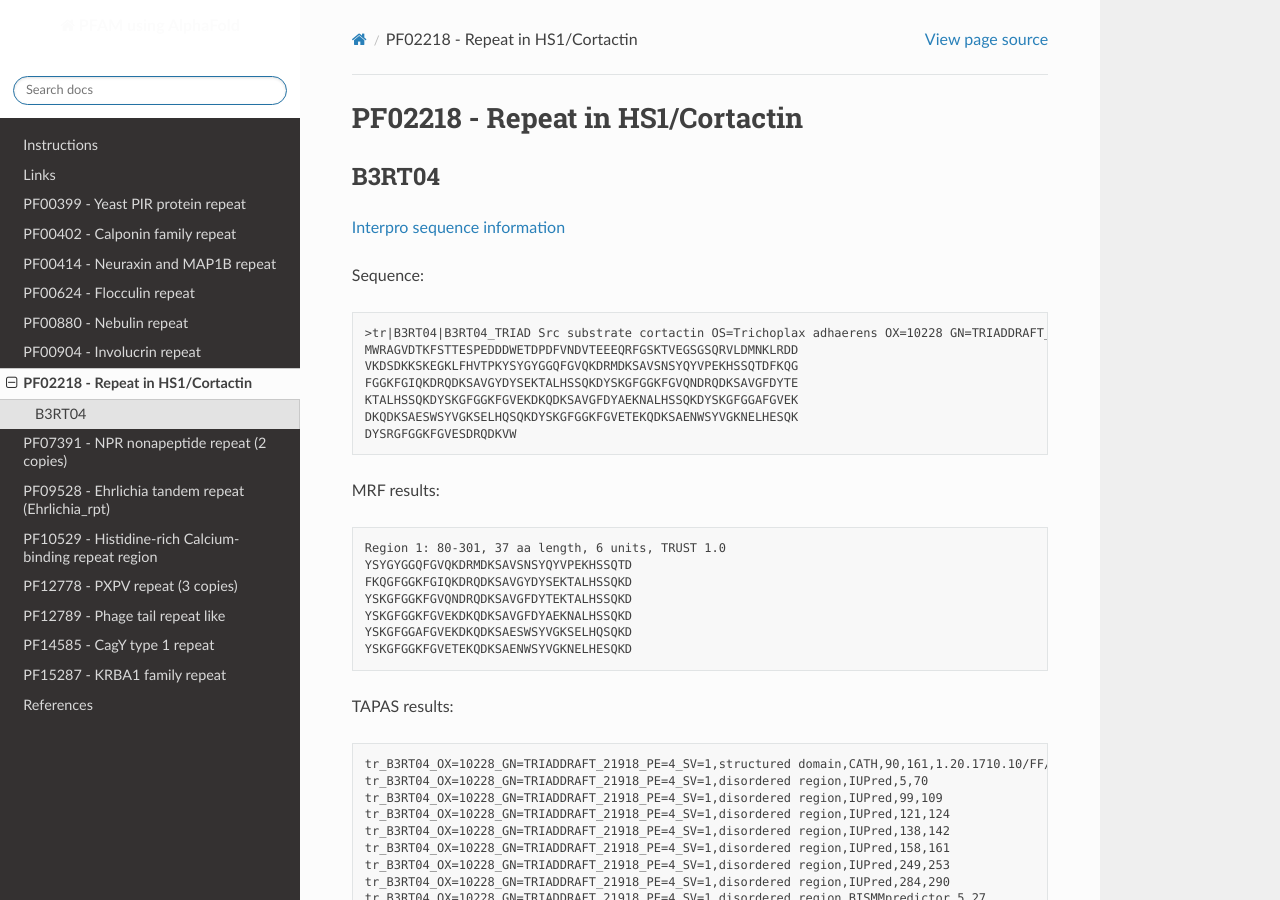
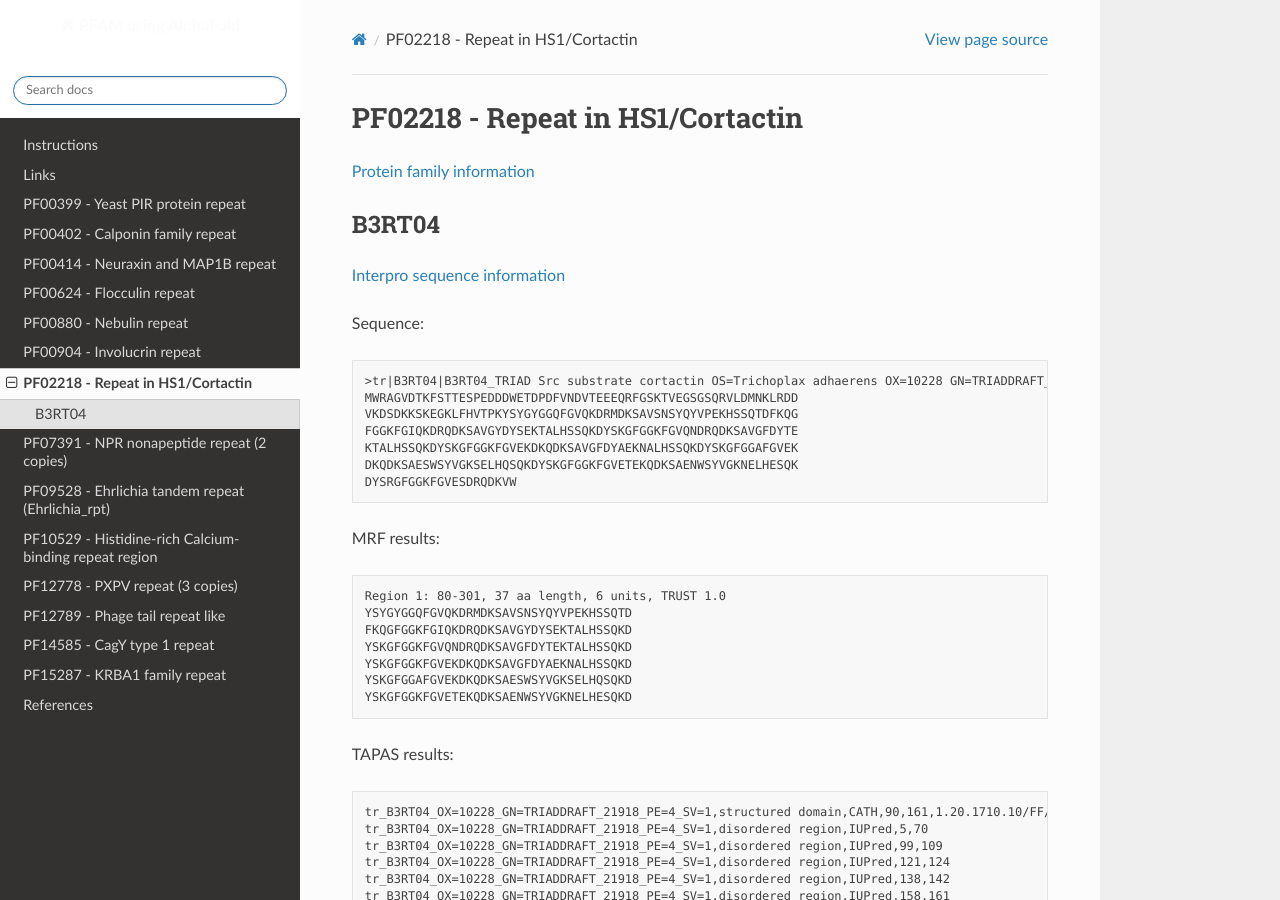
Before and after one commit to DraLaylaHirsh/AlphaFoldPfam, a Sphinx documentation site: the page built from docs/PF02218.rst, in a window 1280 px wide and 900 px high. Built offline with Sphinx 7.4.7 and the Read the Docs theme 2.0.0, drawn with Linux system fonts in a browser that asks for light colours.

Commit message:
Update PF02218.rst

```diff
--- a/docs/PF02218.rst
+++ b/docs/PF02218.rst
@@ -1,5 +1,8 @@
 PF02218 - Repeat in HS1/Cortactin
 =================================
+
+`Protein family information <https://www.ebi.ac.uk/interpro/entry/pfam/PF02218/>`_
+
 
 B3RT04
 ------
```
